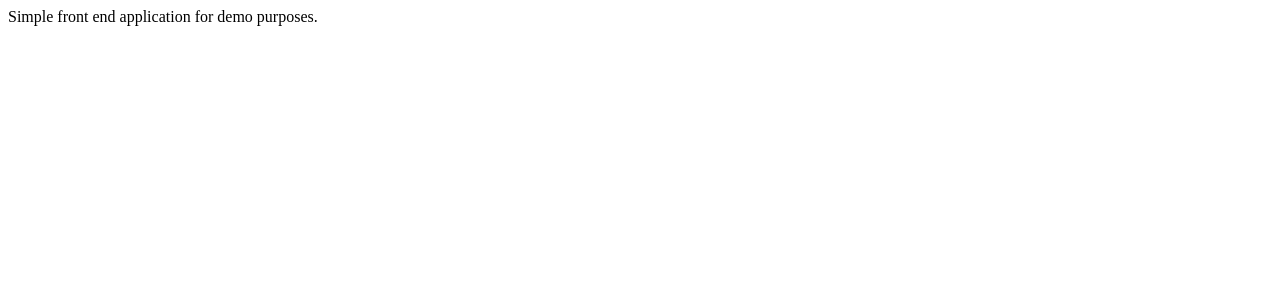
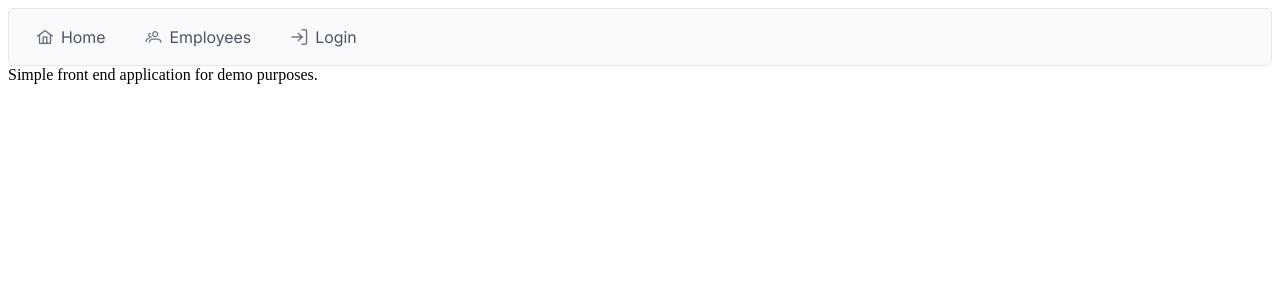
Before and after one commit to DDianovMD/CleanArchitectureCQRS, a React (Vite) app in the folder src/front-end-react/: page / in a window 1280 px wide. Shown: the top 300 px of the page. Built offline with nearby package versions, Linux system fonts and the light colour scheme.

Commit message:
Added NavBar. Fixed PrimeReact css.

```diff
--- a/src/front-end-react/package.json
+++ b/src/front-end-react/package.json
@@ -10,7 +10,7 @@
     "preview": "vite preview"
   },
   "dependencies": {
-    "primeicons": "^8.0.0",
+    "primeicons": "^7.0.0",
     "primereact": "10.9.9",
     "react": "^19.2.8",
     "react-dom": "^19.2.8",
--- a/src/front-end-react/src/App.tsx
+++ b/src/front-end-react/src/App.tsx
@@ -1,8 +1,11 @@
 import './App.css';
-import "primereact/resources/themes/lara-light-cyan/theme.css";
+import 'primeicons/primeicons.css';
+import 'primereact/resources/themes/lara-light-indigo/theme.css';
+import 'primereact/resources/primereact.min.css';
 import type { JSX } from 'react';
 import { Outlet, useLocation } from 'react-router-dom';
 import { PrimeReactProvider } from 'primereact/api';
+import Navbar from './components/Navbar/Navbar';
 
 export default function App(): JSX.Element {
   const location = useLocation();
@@ -10,7 +13,7 @@ export default function App(): JSX.Element {
   return (
     <>
       <PrimeReactProvider>
-        <nav></nav>
+        <Navbar />
         <main>
           {
             location && location.pathname === '/'
--- /dev/null
+++ b/src/front-end-react/src/components/Navbar/Navbar.tsx
@@ -0,0 +1,27 @@
+import type { JSX } from "react";
+import type { MenuItem } from 'primereact/menuitem';
+import { Menubar } from 'primereact/menubar';
+
+export default function Navbar(): JSX.Element {
+  const items: Array<MenuItem> = [
+    {
+      url: '/',
+      label: 'Home',
+      icon: 'pi pi-home',
+    },
+    {
+      url: '/employees',
+      label: 'Employees',
+      icon: 'pi pi-users',
+    },
+    {
+      url: '/login',
+      label: 'Login',
+      icon: 'pi pi-sign-in', // TODO: Make this a logout button when the user is logged in
+    },
+  ]
+
+  return (
+    <Menubar model={items} />
+  );
+}
```
Also changed, not shown: 1 other file (tests, documents, lock files or other folders).
